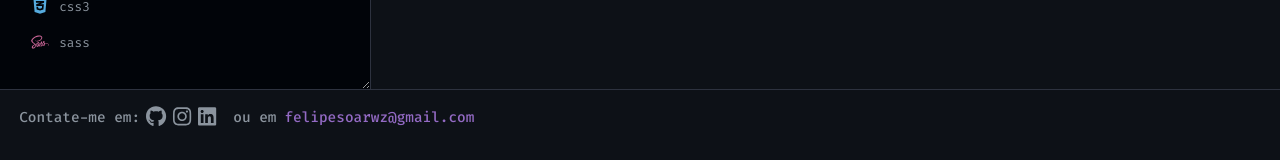
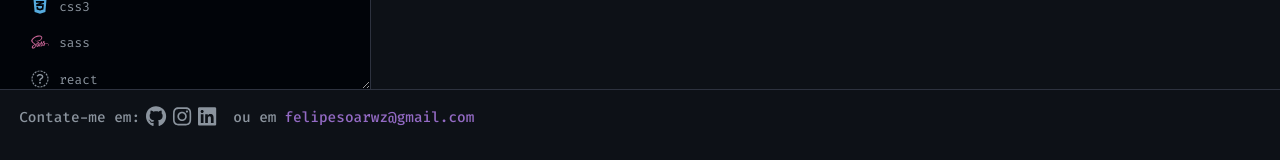
Before and after one commit to felipesoarws/v1, a React (Create React App) app: page /sobre in a window 1280 px wide. Shown: the part 605-765 px from the top of the page. Built offline with nearby package versions, Linux system fonts and the light colour scheme.

Commit message:
Update About.js
uptade

```diff
--- a/src/pages/About.js
+++ b/src/pages/About.js
@@ -227,6 +227,13 @@ export default function About() {
                   <span className="open_folder">sass</span>
                 </div>
               </div>
+              <div className="react">
+                <div className="folder_n_name">
+                  <i className="fa-brands fa-react-alt"></i>
+
+                  <span className="open_folder">react</span>
+                </div>
+              </div>
             </div>
           </div>
         </div>
```
